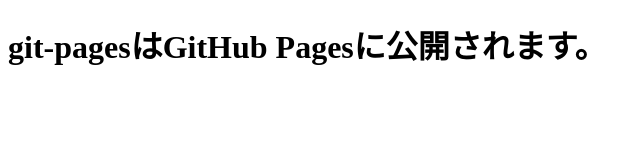
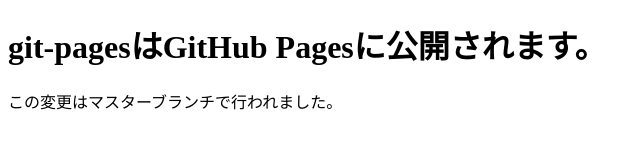
Before and after one commit to todo-2mari5/git-study, a plain HTML site: page index.html in a window 1280 px wide. Shown: the whole page, without its empty margins (0-641 px from the left). Drawn offline with Linux system fonts and the light colour scheme.

Commit message:
masterでコミット

```diff
--- a/index.html
+++ b/index.html
@@ -6,5 +6,6 @@
 </head>
 <body>
   <h1>git-pagesはGitHub Pagesに公開されます。</h1>
+  <p>この変更はマスターブランチで行われました。</p>
 </body>
 </html>
```
